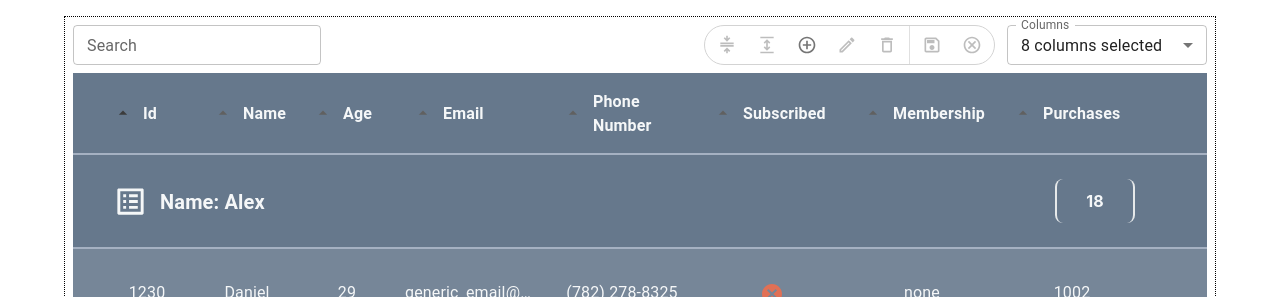
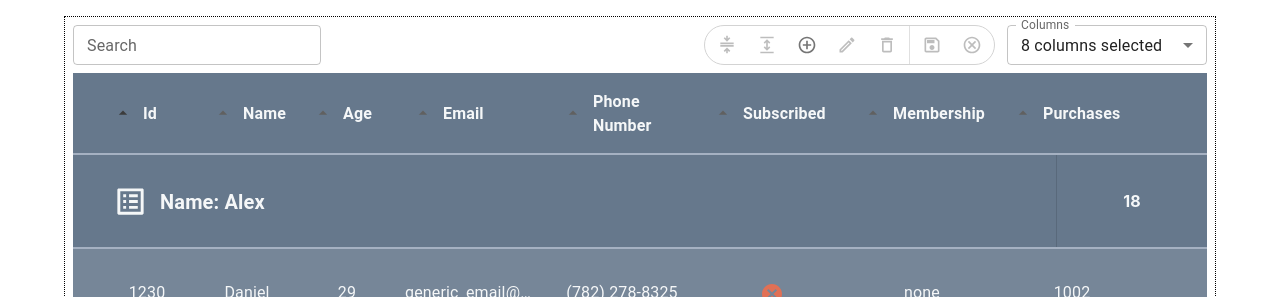
Before and after one commit to talis1999/Custom-table, a React (Create React App) app: page / in a window 1280 px wide. Shown: the top 297 px of the page. Built offline with nearby package versions, Linux system fonts and the light colour scheme.

Commit message:
creating a base for GroupRow component 3

```diff
--- a/src/components/Rows/GroupRow.tsx
+++ b/src/components/Rows/GroupRow.tsx
@@ -1,5 +1,5 @@
 import React from "react";
-import { Paper, Typography, Box } from "@mui/material";
+import { Paper, Typography, Box, Divider } from "@mui/material";
 import ListIcon from "@mui/icons-material/ListAltOutlined";
 
 import { useAppDispatch, useAppSelector } from "../../app/hooks";
@@ -27,7 +27,7 @@ const GroupRow: React.FC = () => {
       sx={{
         display: "flex",
         justifyContent: "flex-start",
-        px: 5,
+        pl: 5,
         py: 3,
         my: "2px",
         alignItems: "center",
@@ -48,18 +48,14 @@ const GroupRow: React.FC = () => {
           {`${"Name"}: ${"Alex"}`}
         </Typography>
       </Box>
+      <Divider sx={{ my: -3 }} orientation="vertical" flexItem />
       <Box
         sx={{
           display: "flex",
-          border: "solid 2px #e6e9ea",
-          borderTop: "hidden",
-          borderBottom: "hidden",
           py: 1.5,
           px: 1,
-          mx: 4,
-          borderRadius: "8px",
           fontWeight: "bold",
-          width: "80px",
+          width: "150px",
           justifyContent: "center",
           boxSizing: "border-box",
         }}
```
